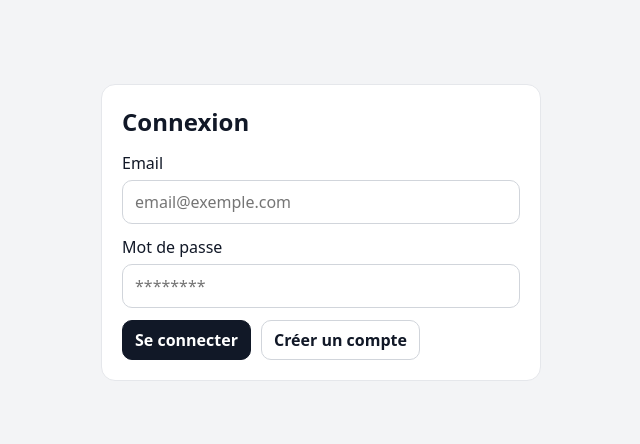
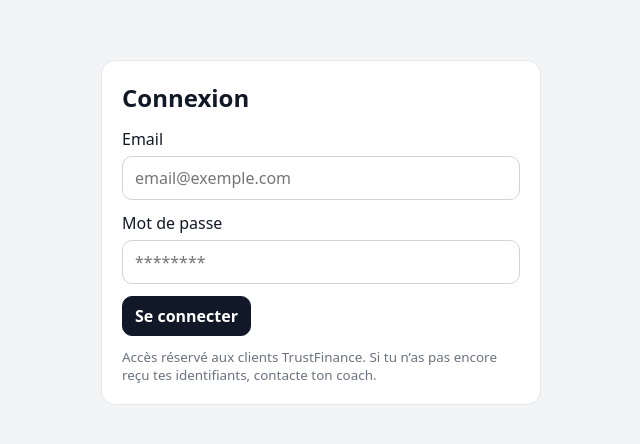
Before and after one commit to Garby-coder/Projet-TrustFinance, a React (Vite) app: page /login in a window 1280 px wide. Shown: the part 168-612 px from the top of the page, without its empty margins (319-959 px from the left). Built offline with nearby package versions, Linux system fonts and the light colour scheme; no server answers.

Commit message:
onlu user que je veuw

```diff
--- a/src/pages/Login.tsx
+++ b/src/pages/Login.tsx
@@ -1,22 +1,31 @@
 import { useState } from "react";
 import { supabase } from "../lib/supabase";
+
+function toLoginErrorMessage(errorMessage: string) {
+  const normalized = errorMessage.toLowerCase();
+  if (
+    normalized.includes("invalid login credentials") ||
+    normalized.includes("user already registered") ||
+    normalized.includes("signup") ||
+    normalized.includes("sign up")
+  ) {
+    return "Identifiants invalides.";
+  }
+
+  return "Impossible de se connecter pour le moment.";
+}
 
 export default function Login() {
   const [email, setEmail] = useState("");
   const [password, setPassword] = useState("");
   const [msg, setMsg] = useState<string>("");
 
-  async function signUp() {
-    setMsg("");
-    const { error } = await supabase.auth.signUp({ email, password });
-    if (error) setMsg(error.message);
-    else setMsg("Compte créé. Vérifie tes emails si confirmation activée.");
-  }
-
   async function signIn() {
     setMsg("");
     const { error } = await supabase.auth.signInWithPassword({ email, password });
-    if (error) setMsg(error.message);
+    if (error) {
+      setMsg(toLoginErrorMessage(error.message));
+    }
   }
 
   return (
@@ -49,10 +58,11 @@ export default function Login() {
           <button type="button" className="btn btn-primary" onClick={() => void signIn()}>
             Se connecter
           </button>
-          <button type="button" className="btn" onClick={() => void signUp()}>
-            Créer un compte
-          </button>
         </div>
+
+        <p className="card-meta" style={{ marginTop: 12 }}>
+          Accès réservé aux clients TrustFinance. Si tu n’as pas encore reçu tes identifiants, contacte ton coach.
+        </p>
 
         {msg && <p className="message">{msg}</p>}
       </div>
--- a/src/pages/SeancesPage.tsx
+++ b/src/pages/SeancesPage.tsx
@@ -174,7 +174,6 @@ export default function SeancesPage() {
   const sessionsByOrder = [...sessions].sort(sortByProgressOrder);
   const nextRequired = sessionsByOrder.find((session) => session.status?.toLowerCase() !== "completed");
   const nextRequiredId = lockingEnabled ? (nextRequired?.id ?? null) : null;
-  const freeSessionLocked = lockingEnabled && Boolean(nextRequired);
 
   function isUnlocked(session: SessionItem) {
     if (!lockingEnabled) {
@@ -267,13 +266,9 @@ export default function SeancesPage() {
             <div className="card free-session-card">
               <h4 className="card-title">Séance libre (sujet au choix)</h4>
               <p className="card-text">Réservez un créneau libre pour traiter votre besoin du moment.</p>
-              {!freeSessionLocked ? (
-                <a href={CALENDLY_FREE_URL} target="_blank" rel="noreferrer" className="btn btn-primary card-action">
-                  Réserver
-                </a>
-              ) : (
-                <p className="card-meta card-action">Verrouillé — termine la séance précédente</p>
-              )}
+              <a href={CALENDLY_FREE_URL} target="_blank" rel="noreferrer" className="btn btn-primary card-action">
+                Réserver
+              </a>
             </div>
 
             <TasksWidget />
```
